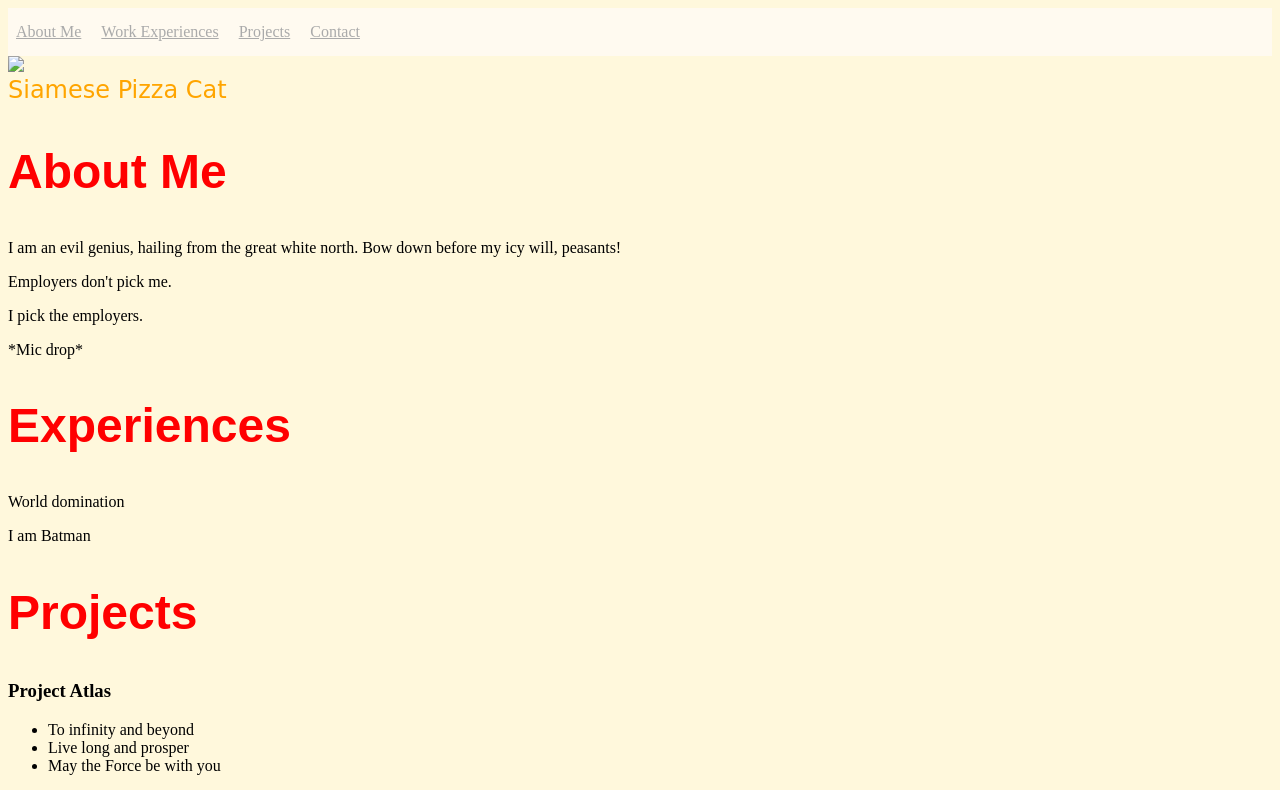
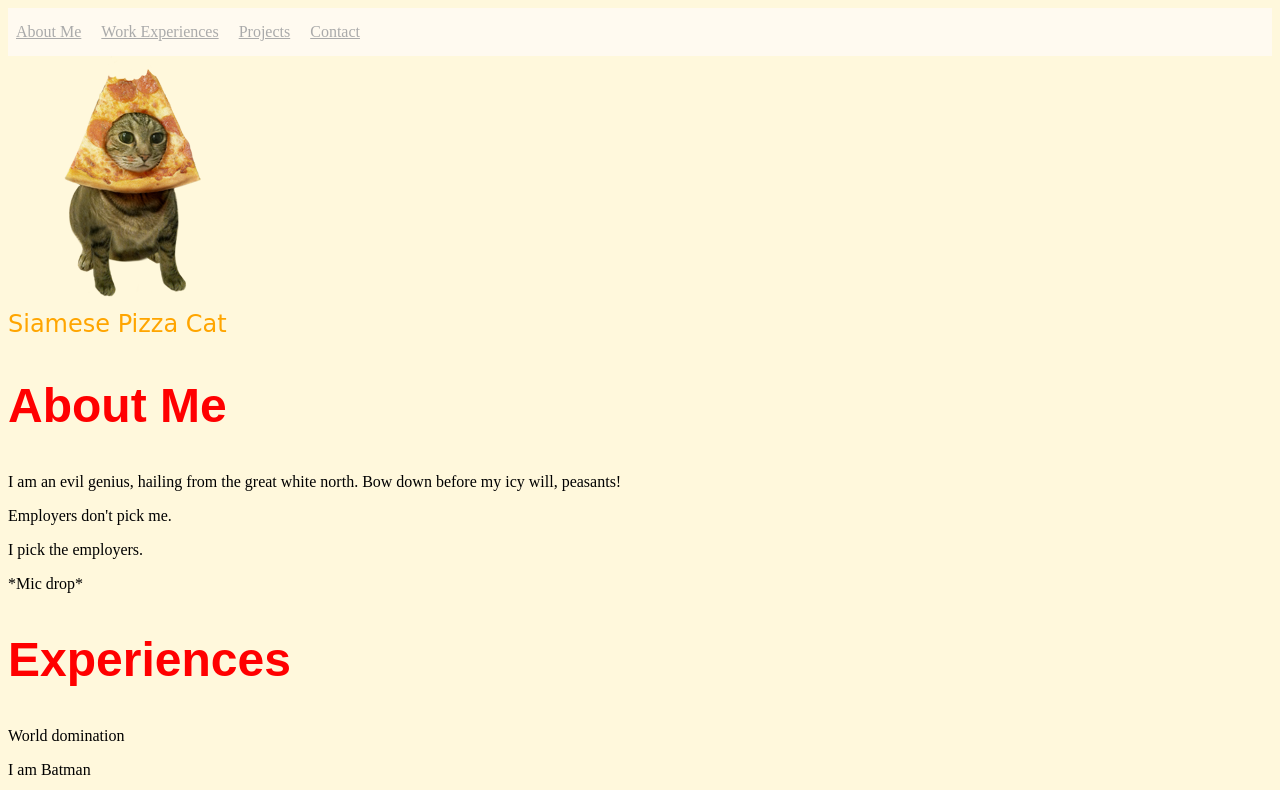
Before and after one commit to maruf-hossain/portfolio, a plain HTML site: page main.html in a window 1280 px wide. Shown: the top 790 px of the page. Drawn offline with Linux system fonts and the light colour scheme.

Commit message:
add title image

```diff
--- a/main.html
+++ b/main.html
@@ -35,7 +35,7 @@
       <!-- Title Page -->
       <section id="title_page" class="Section">
          <!-- Title image goes here -->
-         <img id="titleImage" src="images/titleImage.png"/>
+         <img id="titleImage" src="resources/pizzacat.png"/>
          <div id="title">Siamese Pizza Cat</div>
       </section>
 
```
Also changed, not shown: resources/pizzacat.png (added).
